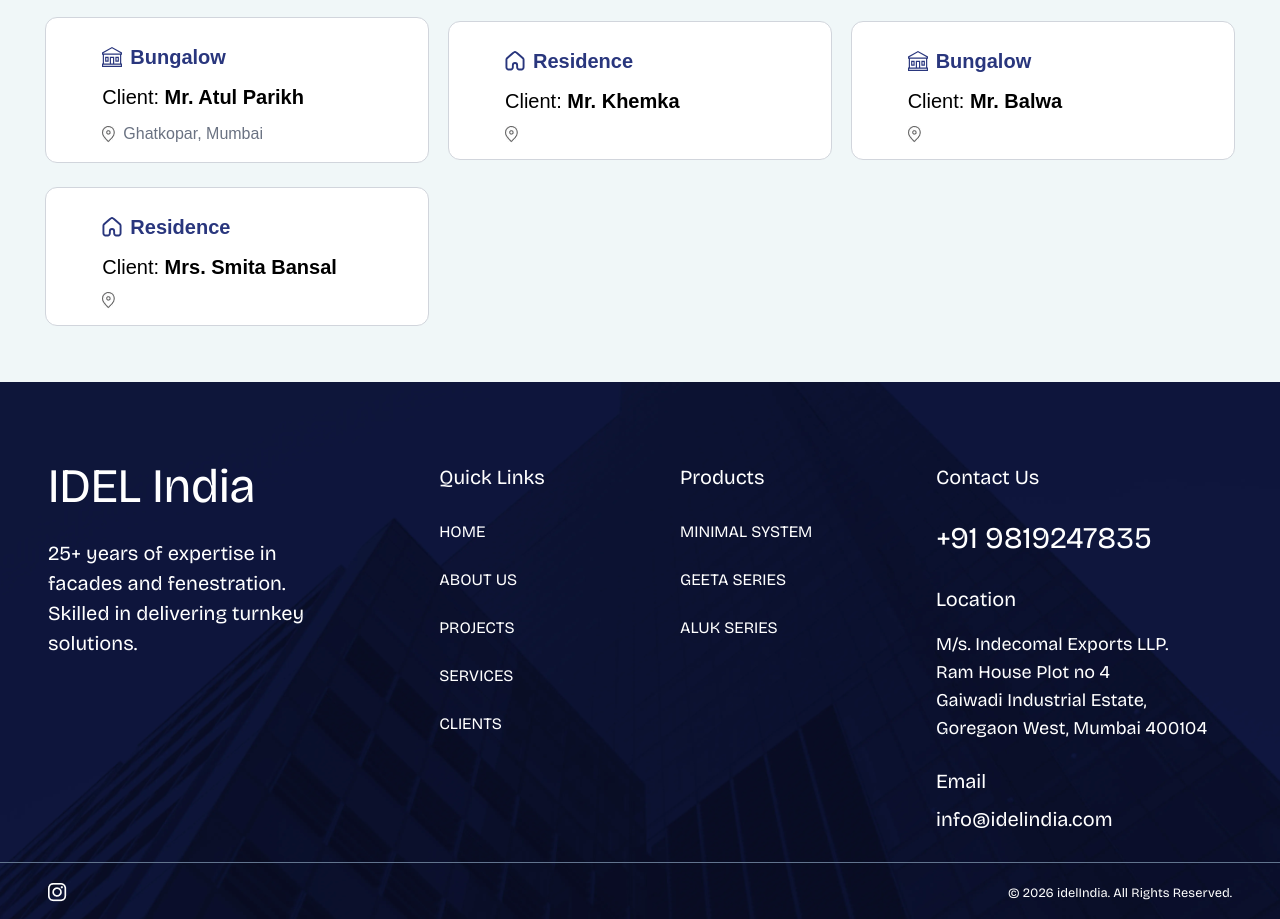
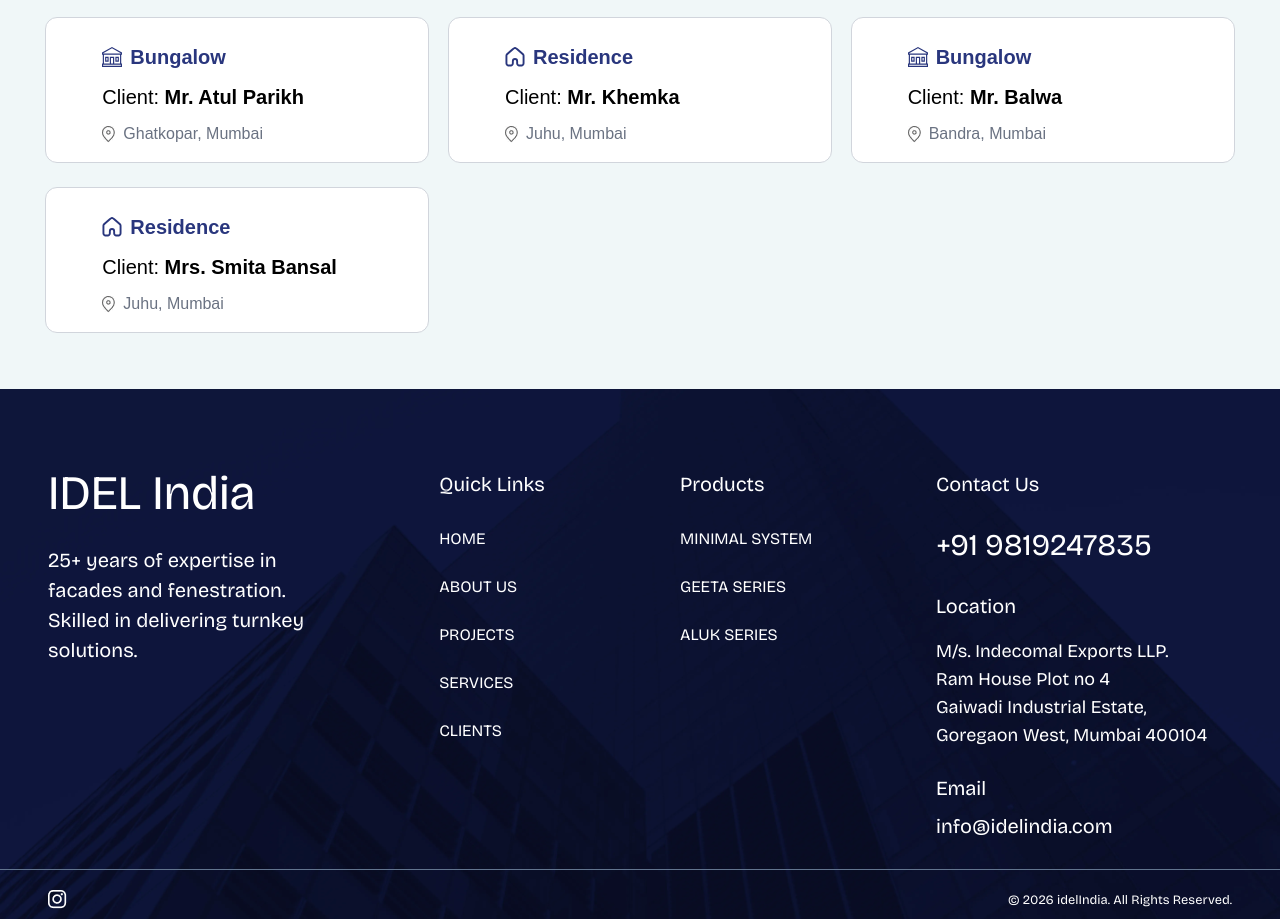
Before and after one commit to codewithafzall/idel, a Next.js app: page /clients in a window 1280 px wide. Shown: the part 3560-4479 px from the top of the page. Built offline with nearby package versions, Linux system fonts and the light colour scheme.

Commit message:
chindi changes

```diff
--- a/src/app/clients/page.js
+++ b/src/app/clients/page.js
@@ -93,9 +93,9 @@
         { id: 50, type: "Residence", name: "Ar. Sonal Iyer", location: "Juhu, Mumbai" },
         { id: 51, type: "Residence", name: "Mr. Mody", location: "Santacruz, Mumbai" },
         { id: 52, type: "Bungalow", name: "Mr. Atul Parikh", location: "Ghatkopar, Mumbai" },
-        { id: 53, type: "Residence", name: "Mr. Khemka", location: "" },
-        { id: 54, type: "Bungalow", name: "Mr. Balwa", location: "" },
-        { id: 55, type: "Residence", name: "Mrs. Smita Bansal", location: "" },
+        { id: 53, type: "Residence", name: "Mr. Khemka", location: "Juhu, Mumbai" },
+        { id: 54, type: "Bungalow", name: "Mr. Balwa", location: "Bandra, Mumbai" },
+        { id: 55, type: "Residence", name: "Mrs. Smita Bansal", location: "Juhu, Mumbai" },
     ];
 
     const typeIcons = { Building, Residence, Clinic, Bungalow, Duplex, };
```
